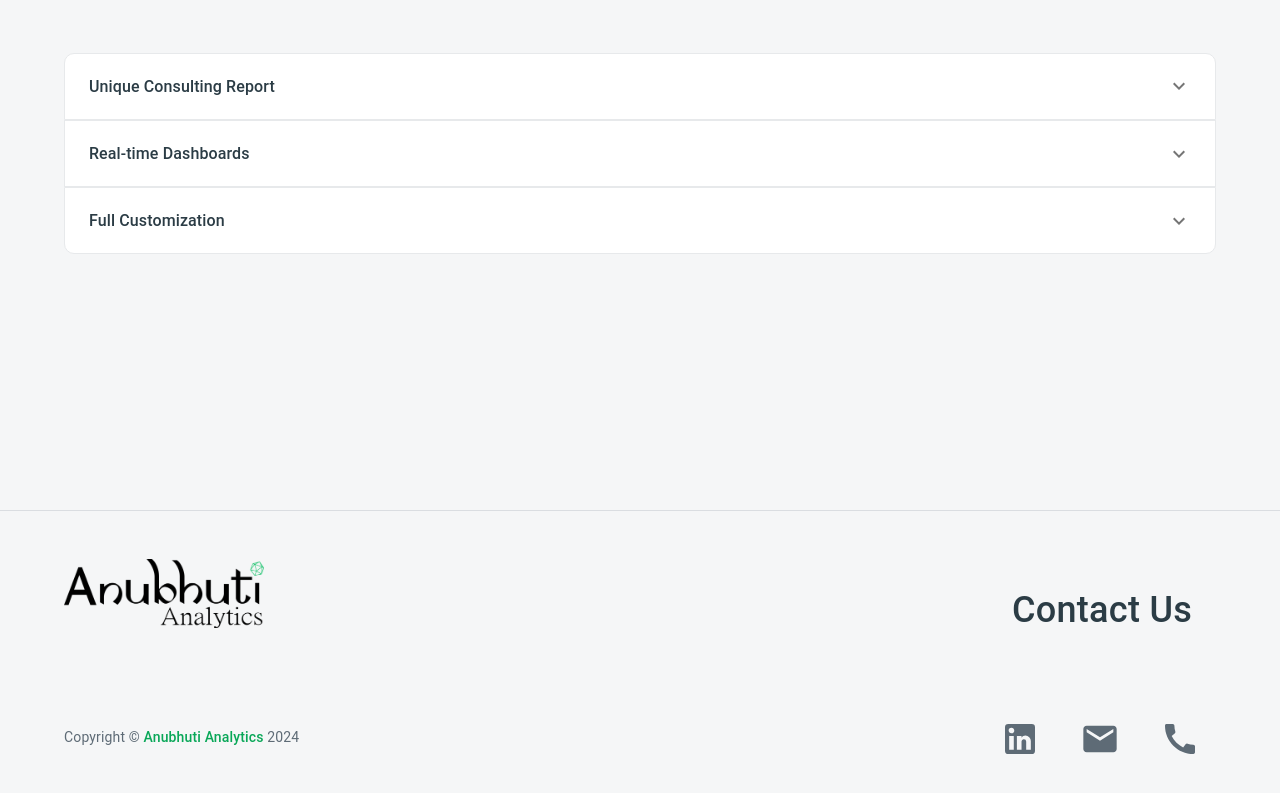
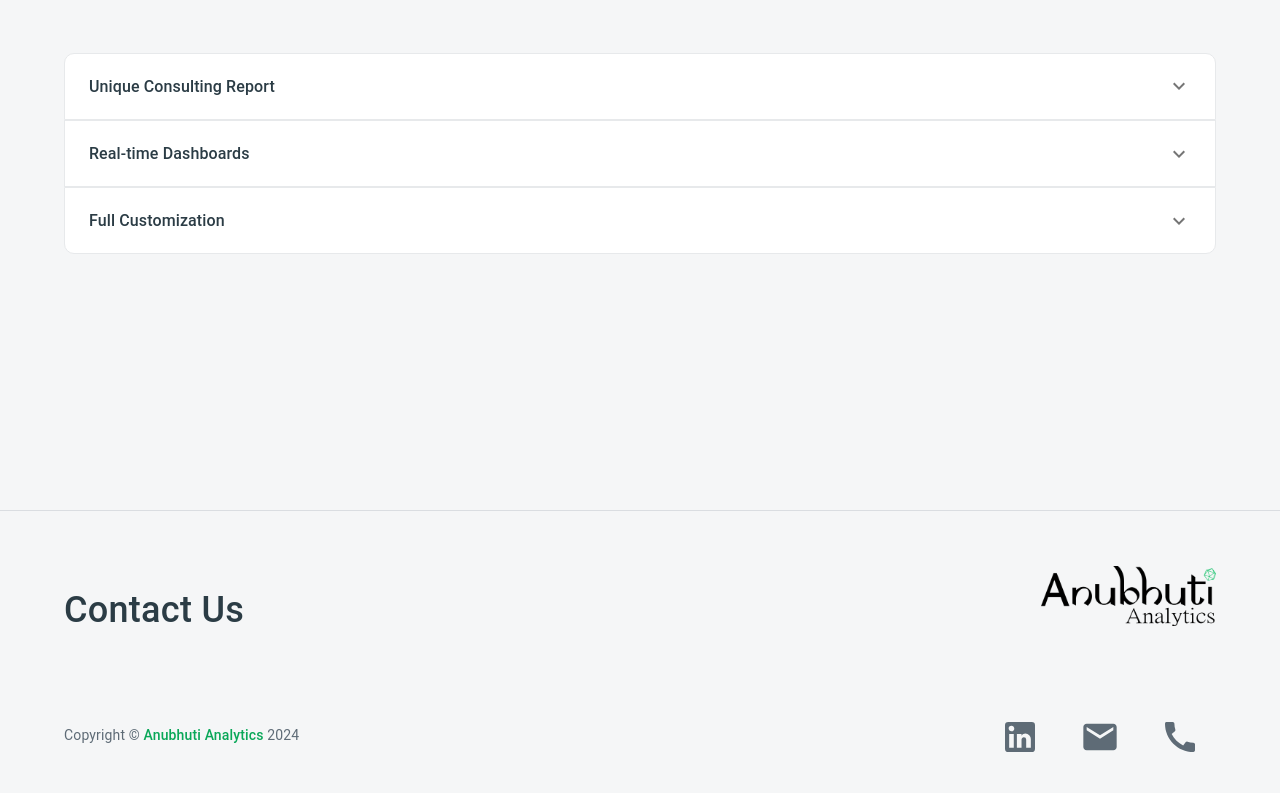
Before and after one commit to anubhutianalytica/web, a React (Create React App) app: page / in a window 1280 px wide. Shown: the part 3989-4782 px from the top of the page. Built offline with nearby package versions, Linux system fonts and the light colour scheme.

Commit message:
Fix positions

```diff
--- a/src/components/Footer.js
+++ b/src/components/Footer.js
@@ -23,8 +23,9 @@ import DialogTitle from "@mui/material/DialogTitle";
 import Slide from "@mui/material/Slide";
 
 const logoStyle = {
-  width: "200px",
+  width: "175px",
   height: "auto",
+  pt: "15px"
 };
 const Transition = React.forwardRef(function Transition(props, ref) {
   return <Slide direction="up" ref={ref} {...props} />;
@@ -41,8 +42,6 @@ function Copyright() {
     </Typography>
   );
 }
-
-
 
 export default function Footer() {
   const theme = useTheme();
@@ -112,21 +111,35 @@ export default function Footer() {
         <Box
           sx={{
             display: "flex",
-            flexDirection: { xs: "column", sm: "row" },
+            flexDirection: "row",
             width: "100%",
             justifyContent: "space-between",
           }}
           className="container"
         >
+          <Typography
+            component="h2"
+            variant="h4"
+            color="text.primary"
+            sx={{
+              width: { sm: "50%", md: "60%" },
+              textAlign: { sm: "left", md: "left" },
+              pr: 3,
+              mt: 3,
+            }}
+          >
+            Contact Us
+          </Typography>
           <Box
             sx={{
               display: "flex",
-              flexDirection: "column",
+              flexDirection: "row",
               gap: 4,
-              minWidth: { xs: "100%", sm: "60%" },
+              minWidth: { xs: "50%", sm: "60%" },
+              justifyContent: "end"
             }}
           >
-            <Box sx={{ width: { xs: "100%", sm: "60%" } }}>
+            <Box sx={{ width: { xs: "100%", sm: "60%" }, alignSelf: "end", textAlign: "right" }}>
               <Box>
                 <img
                   src={logo}
@@ -136,19 +149,6 @@ export default function Footer() {
               </Box>
             </Box>
           </Box>
-          <Typography
-            component="h2"
-            variant="h4"
-            color="text.primary"
-            sx={{
-              width: { sm: "40%", md: "60%" },
-              textAlign: { sm: "right", md: "right" },
-              pr: 3,
-              mt: 3,
-            }}
-          >
-            Contact Us
-          </Typography>
         </Box>
         <Box
           sx={{
@@ -213,7 +213,7 @@ export default function Footer() {
         <DialogTitle>{text}</DialogTitle>
         <DialogActions>
           <Button onClick={() => handleCopy(text)}>Copy</Button>{" "}
-          {icon === 'Mail' && (
+          {icon === "Mail" && (
             <Button
               component={Link}
               href={`mailto:${text}`}
@@ -224,7 +224,7 @@ export default function Footer() {
               Email
             </Button>
           )}
-          {icon === 'Call' && (
+          {icon === "Call" && (
             <Button
               component={Link}
               href={`tel:${text}`}
```
